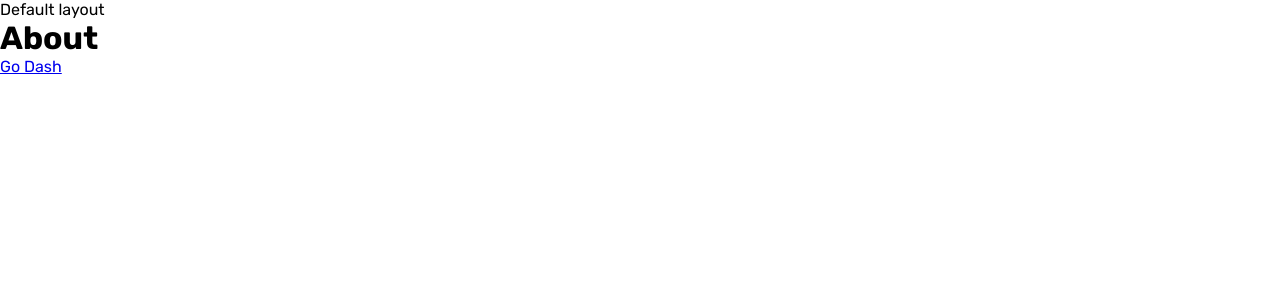
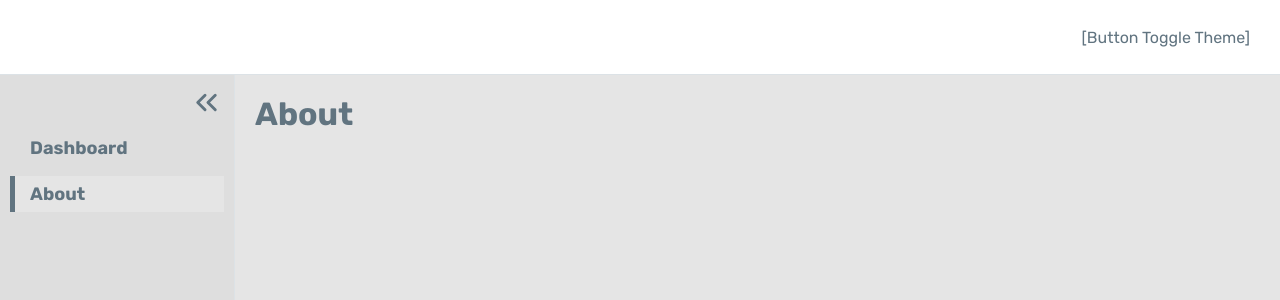
Before and after one commit to FelipeBelloDultra/covid-dash, a React (Create React App) app: page /about in a window 1280 px wide. Shown: the top 300 px of the page. Built offline with nearby package versions, Linux system fonts and the light colour scheme.

Commit message:
feat: finish menu with toggle

```diff
--- a/package.json
+++ b/package.json
@@ -12,6 +12,7 @@
     "@types/react-dom": "^17.0.0",
     "react": "^17.0.1",
     "react-dom": "^17.0.1",
+    "react-icons": "^4.2.0",
     "react-router-dom": "^5.2.0",
     "react-scripts": "4.0.2",
     "styled-components": "^5.2.1",
--- /dev/null
+++ b/src/components/Header/index.tsx
@@ -0,0 +1,11 @@
+import { Container } from './styles';
+
+const Header: React.FC = () => {
+  return (
+    <Container>
+      <span>[Button Toggle Theme]</span>
+    </Container>
+  );
+};
+
+export default Header;
--- /dev/null
+++ b/src/components/Header/styles.ts
@@ -0,0 +1,12 @@
+import styled from 'styled-components';
+
+export const Container = styled.div`
+  height: 75px;
+  width: 100%;
+  background-color: #fff;
+  border-bottom: 1px solid #dce2e6;
+  display: flex;
+  align-items: center;
+  justify-content: flex-end;
+  padding: 0 30px;
+`;
--- /dev/null
+++ b/src/components/SideBar/index.tsx
@@ -0,0 +1,39 @@
+import { useCallback, useState } from 'react';
+
+import { NavLink } from 'react-router-dom';
+import { FiChevronsLeft } from 'react-icons/fi';
+
+import { Container, ButtonToggleSideBar, ListSideBar } from './styles';
+
+const SideBar: React.FC = () => {
+  const [openSideBar, setOpenSideBar] = useState(true);
+
+  const handleToggleSideBar = useCallback(() => {
+    setOpenSideBar(prev => !prev);
+  }, []);
+
+  return (
+    <Container isClose={!openSideBar}>
+      <ButtonToggleSideBar>
+        <button type="button" onClick={handleToggleSideBar}>
+          <FiChevronsLeft size={35} color="#617480" />
+        </button>
+      </ButtonToggleSideBar>
+
+      <ListSideBar>
+        <li>
+          <NavLink to="/dashboard" activeClassName="nav-is-active" exact>
+            Dashboard
+          </NavLink>
+        </li>
+        <li>
+          <NavLink to="/about" activeClassName="nav-is-active" exact>
+            About
+          </NavLink>
+        </li>
+      </ListSideBar>
+    </Container>
+  );
+};
+
+export default SideBar;
--- /dev/null
+++ b/src/components/SideBar/styles.ts
@@ -0,0 +1,95 @@
+import styled, { css } from 'styled-components';
+
+interface ContainerProps {
+  isClose: boolean;
+}
+
+export const Container = styled.div<ContainerProps>`
+  width: 235px;
+  height: 100%;
+  background-color: #dedede;
+  border-right: 1px solid #dce2e6;
+  transition: margin 0.5s;
+
+  ${props =>
+    props.isClose &&
+    css`
+      margin-left: -180px;
+
+      button {
+        transform: rotate(-180deg);
+      }
+
+      ul li a {
+        opacity: 0;
+        padding-right: 0;
+        margin-right: 55px;
+
+        &.nav-is-active {
+          background-color: unset;
+        }
+      }
+    `}
+`;
+
+export const ButtonToggleSideBar = styled.div`
+  padding: 10px;
+
+  button {
+    transition: transform 0.5s;
+    display: block;
+    width: 35px;
+    height: 35px;
+    background-color: transparent;
+    border: 0;
+    margin-left: auto;
+  }
+`;
+
+export const ListSideBar = styled.ul`
+  display: flex;
+  flex-direction: column;
+
+  li {
+    margin-bottom: 10px;
+
+    a {
+      padding: 7px 45px 7px 20px;
+      margin: 0 10px;
+      display: flex;
+      align-items: center;
+      color: #617480;
+      text-decoration: none;
+      font-weight: 700;
+      position: relative;
+      font-size: 18px;
+      transition: all 0.2s;
+
+      &:before {
+        content: '';
+        height: 100%;
+        width: 0;
+        background-color: unset;
+        left: 0;
+        position: absolute;
+        transition: all 0.2s;
+      }
+
+      &:hover {
+        &:before {
+          width: 5px;
+          background-color: #617480;
+        }
+      }
+
+      &.nav-is-active {
+        background-color: #e5e5e5;
+
+        &:before {
+          width: 5px;
+          background-color: #617480;
+        }
+      }
+    }
+  }
+`;
--- a/src/layouts/Default/index.tsx
+++ b/src/layouts/Default/index.tsx
@@ -1,9 +1,19 @@
+import { LayoutContainer, Main, ContentPage } from './styles';
+
+import Header from '../../components/Header';
+import SideBar from '../../components/SideBar';
+
 const Default: React.FC = ({ children }) => {
   return (
-    <div>
-      <p>Default layout</p>
-      {children}
-    </div>
+    <LayoutContainer>
+      <Header />
+
+      <Main>
+        <SideBar />
+
+        <ContentPage>{children}</ContentPage>
+      </Main>
+    </LayoutContainer>
   );
 };
 
--- /dev/null
+++ b/src/layouts/Default/styles.ts
@@ -0,0 +1,19 @@
+import styled from 'styled-components';
+
+export const LayoutContainer = styled.div`
+  height: 100vh;
+  width: 100vw;
+  display: flex;
+  flex-direction: column;
+`;
+
+export const Main = styled.div`
+  display: flex;
+  flex: 1;
+`;
+
+export const ContentPage = styled.div`
+  flex: 1;
+  padding: 20px;
+  transition: transform 0.5s;
+`;
--- a/src/pages/About/index.tsx
+++ b/src/pages/About/index.tsx
@@ -1,13 +1,9 @@
-import { Link } from 'react-router-dom';
-
 import { Container } from './styles';
 
 const About: React.FC = () => {
   return (
     <Container>
       <h1>About</h1>
-
-      <Link to="/dashboard">Go Dash</Link>
     </Container>
   );
 };
--- a/src/pages/Dashboard/index.tsx
+++ b/src/pages/Dashboard/index.tsx
@@ -1,13 +1,9 @@
-import { Link } from 'react-router-dom';
-
 import { Container } from './styles';
 
 const Dashboard: React.FC = () => {
   return (
     <Container>
       <h1>Dashboard</h1>
-
-      <Link to="/about">Go About</Link>
     </Container>
   );
 };
--- a/src/styles/GlobalStyles.ts
+++ b/src/styles/GlobalStyles.ts
@@ -4,12 +4,15 @@ export default createGlobalStyle`
   *, *:before, *:after {
     border: 0;
     margin: 0;
+    outline: 0;
     padding: 0;
     box-sizing: border-box;
   }
 
   body {
     font-family: 'Rubik', sans-serif;
+    background-color: #E5E5E5;
+    color: #617480;
     -webkit-font-smoothing: antialiased;
   }
 
```
Also changed, not shown: 1 other file (tests, documents, lock files or other folders).
